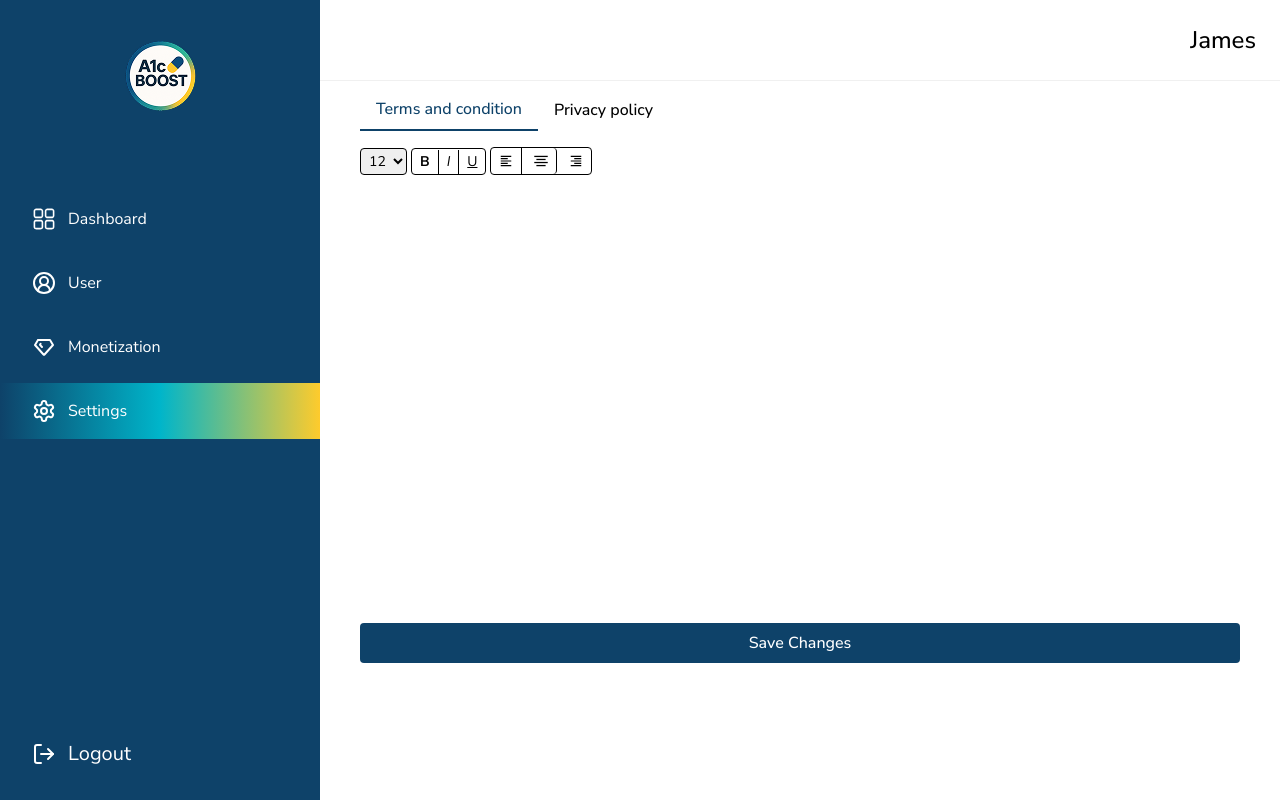
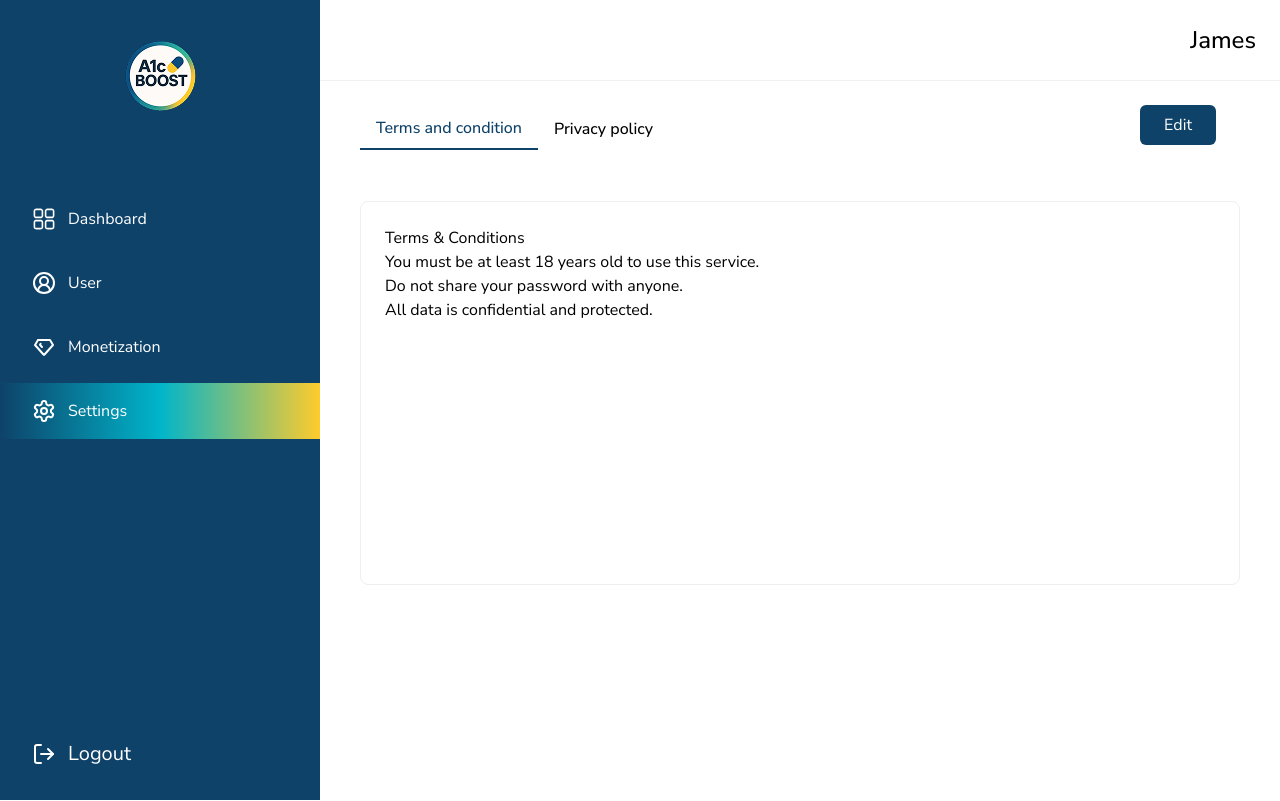
Before and after one commit to Sanjida-Khanam778/qbert-admin-dashboard, a React (Vite) app: page /settings in a window 1280 px wide. Built offline with nearby package versions, Linux system fonts and the light colour scheme; no server answers.

Commit message:
settings done

```diff
--- a/src/components/Settings/Settings.jsx
+++ b/src/components/Settings/Settings.jsx
@@ -2,102 +2,96 @@ import { useState, useEffect, useRef } from "react";
 import toast from "react-hot-toast";
 import { GrTextAlignCenter } from "react-icons/gr";
 import { MdFormatAlignLeft, MdFormatAlignRight } from "react-icons/md";
-import {
-  useGetPrivacyPolicyQuery,
-  useUpdatePrivacyPolicyMutation,
-  useGetTermsQuery,
-  useCreateTermsMutation,
-  useUpdateTermsMutation,
-} from "../../Api/authApi";
 
 export default function TextEditor() {
   const [activeTab, setActiveTab] = useState("terms");
-  const [termsId, setTermsId] = useState(null);
-  const [privacyId, setPrivacyId] = useState(null);
-  const {
-    data: privacyData,
-    isLoading: isPrivacyLoading,
-    refetch: refetchPrivacy,
-  } = useGetPrivacyPolicyQuery();
-  const {
-    data: termsData,
-    isLoading: isTermsLoading,
-    refetch: refetchTerms,
-  } = useGetTermsQuery();
-  const [updatePrivacyPolicy, { isLoading: isUpdatingPrivacy }] =
-    useUpdatePrivacyPolicyMutation();
-  const [createTerms, { isLoading: isCreatingTerms }] =
-    useCreateTermsMutation();
-  const [updateTerms, { isLoading: isUpdatingTerms }] =
-    useUpdateTermsMutation();
-  const refetchTimeout = useRef();
+  const [isEditing, setIsEditing] = useState(false);
+  // const [termsId, setTermsId] = useState(null);
+  // const [privacyId, setPrivacyId] = useState(null);
+  // const {
+  //   data: privacyData,
+  //   isLoading: isPrivacyLoading,
+  //   refetch: refetchPrivacy,
+  // } = useGetPrivacyPolicyQuery();
+  // const {
+  //   data: termsData,
+  //   isLoading: isTermsLoading,
+  //   refetch: refetchTerms,
+  // } = useGetTermsQuery();
+  // const [updatePrivacyPolicy, { isLoading: isUpdatingPrivacy }] =
+  //   useUpdatePrivacyPolicyMutation();
+  // const [createTerms, { isLoading: isCreatingTerms }] =
+  //   useCreateTermsMutation();
+  // const [updateTerms, { isLoading: isUpdatingTerms }] =
+  //   useUpdateTermsMutation();
+  // const refetchTimeout = useRef();
 
   // Set privacyId from API
-  useEffect(() => {
-    if (privacyData && privacyData.results && privacyData.results.length > 0) {
-      setPrivacyId(privacyData.results[0].id);
-    }
-  }, [privacyData]);
+  // useEffect(() => {
+  //   if (privacyData && privacyData.results && privacyData.results.length > 0) {
+  //     setPrivacyId(privacyData.results[0].id);
+  //   }
+  // }, [privacyData]);
 
   // Set termsId from API
-  useEffect(() => {
-    if (termsData && termsData.results && termsData.results.length > 0) {
-      setTermsId(termsData.results[0].id);
-    }
-  }, [termsData]);
+  // useEffect(() => {
+  //   if (termsData && termsData.results && termsData.results.length > 0) {
+  //     setTermsId(termsData.results[0].id);
+  //   }
+  // }, [termsData]);
 
   // Always sync the editor DOM with API data when tab is active
-  useEffect(() => {
-    const contentEditable = document.getElementById("editor-content");
-    if (
-      activeTab === "privacy" &&
-      privacyData &&
-      privacyData.results &&
-      privacyData.results.length > 0
-    ) {
-      const apiValue = privacyData.results[0].text || "";
-      if (contentEditable && apiValue !== contentEditable.innerHTML) {
-        contentEditable.innerHTML = apiValue;
-      }
-    } else if (
-      activeTab === "terms" &&
-      termsData &&
-      termsData.results &&
-      termsData.results.length > 0
-    ) {
-      const apiValue = termsData.results[0].text || "";
-      if (contentEditable && apiValue !== contentEditable.innerHTML) {
-        contentEditable.innerHTML = apiValue;
-      }
-    }
-  }, [privacyData, termsData, activeTab]);
+  // useEffect(() => {
+  //   const contentEditable = document.getElementById("editor-content");
+  //   if (
+  //     activeTab === "privacy" &&
+  //     privacyData &&
+  //     privacyData.results &&
+  //     privacyData.results.length > 0
+  //   ) {
+  //     const apiValue = privacyData.results[0].text || "";
+  //     if (contentEditable && apiValue !== contentEditable.innerHTML) {
+  //       contentEditable.innerHTML = apiValue;
+  //     }
+  //   } else if (
+  //     activeTab === "terms" &&
+  //     termsData &&
+  //     termsData.results &&
+  //     termsData.results.length > 0
+  //   ) {
+  //     const apiValue = termsData.results[0].text || "";
+  //     if (contentEditable && apiValue !== contentEditable.innerHTML) {
+  //       contentEditable.innerHTML = apiValue;
+  //     }
+  //   }
+  // }, [privacyData, termsData, activeTab]);
 
-  const getCurrentContent = () => {
-    if (
-      activeTab === "privacy" &&
-      privacyData &&
-      privacyData.results &&
-      privacyData.results.length > 0
-    ) {
-      return privacyData.results[0].text || "";
-    }
-    if (
-      activeTab === "terms" &&
-      termsData &&
-      termsData.results &&
-      termsData.results.length > 0
-    ) {
-      return termsData.results[0].text || "";
-    }
-    return "";
-  };
+  // const getCurrentContent = () => {
+  //   if (
+  //     activeTab === "privacy" &&
+  //     privacyData &&
+  //     privacyData.results &&
+  //     privacyData.results.length > 0
+  //   ) {
+  //     return privacyData.results[0].text || "";
+  //   }
+  //   if (
+  //     activeTab === "terms" &&
+  //     termsData &&
+  //     termsData.results &&
+  //     termsData.results.length > 0
+  //   ) {
+  //     return termsData.results[0].text || "";
+  //   }
+  //   return "";
+  // };
 
-  useEffect(() => {
-    const contentEditable = document.getElementById("editor-content");
-    if (contentEditable) {
-      contentEditable.innerHTML = getCurrentContent();
-    }
-  }, [activeTab, privacyData, termsData]);
+  // useEffect(() => {
+  //   const contentEditable = document.getElementById("editor-content");
+  //   if (contentEditable) {
+  //     contentEditable.innerHTML = getCurrentContent();
+  //   }
+  // }, [activeTab]);
 
   const handleTabChange = (tab) => {
     setActiveTab(tab);
@@ -110,43 +104,52 @@ export default function TextEditor() {
   const saveChanges = async () => {
     const contentEditable = document.getElementById("editor-content");
     let content = contentEditable ? contentEditable.innerHTML : "";
-    try {
-      if (activeTab === "privacy" && privacyId) {
-        await updatePrivacyPolicy({
-          id: privacyId,
-          data: { text: content },
-        }).unwrap();
-        toast.success("Privacy policy updated successfully!");
-        if (refetchTimeout.current) clearTimeout(refetchTimeout.current);
-        refetchTimeout.current = setTimeout(() => {
-          refetchPrivacy();
-        }, 1000);
-      } else if (activeTab === "terms") {
-        if (termsId) {
-          await updateTerms({ id: termsId, data: { text: content } }).unwrap();
-          toast.success("Terms and conditions updated successfully!");
-          if (refetchTimeout.current) clearTimeout(refetchTimeout.current);
-          refetchTimeout.current = setTimeout(() => {
-            refetchTerms();
-          }, 1000);
-        } else {
-          await createTerms({ text: content }).unwrap();
-          toast.success("Terms and conditions created successfully!");
-          if (refetchTimeout.current) clearTimeout(refetchTimeout.current);
-          refetchTimeout.current = setTimeout(() => {
-            refetchTerms();
-          }, 1000);
-        }
-      }
-    } catch (error) {
-      toast.error("Failed to save changes.");
-    }
+    setIsEditing(false);
+    // try {
+    //   if (activeTab === "privacy" && privacyId) {
+    //     await updatePrivacyPolicy({
+    //       id: privacyId,
+    //       data: { text: content },
+    //     }).unwrap();
+    //     toast.success("Privacy policy updated successfully!");
+    //     if (refetchTimeout.current) clearTimeout(refetchTimeout.current);
+    //     refetchTimeout.current = setTimeout(() => {
+    //       refetchPrivacy();
+    //     }, 1000);
+    //   } else if (activeTab === "terms") {
+    //     if (termsId) {
+    //       await updateTerms({ id: termsId, data: { text: content } }).unwrap();
+    //       toast.success("Terms and conditions updated successfully!");
+    //       if (refetchTimeout.current) clearTimeout(refetchTimeout.current);
+    //       refetchTimeout.current = setTimeout(() => {
+    //         refetchTerms();
+    //       }, 1000);
+    //     } else {
+    //       await createTerms({ text: content }).unwrap();
+    //       toast.success("Terms and conditions created successfully!");
+    //       if (refetchTimeout.current) clearTimeout(refetchTimeout.current);
+    //       refetchTimeout.current = setTimeout(() => {
+    //         refetchTerms();
+    //       }, 1000);
+    //     }
+    //   }
+    // } catch (error) {
+    //   toast.error("Failed to save changes.");
+    // }
   };
+  const handleEdit = () => {
+    setIsEditing(true);
+  };
+  // Dummy content for tabs
+  const dummyTerms = `<h2>Terms & Conditions</h2><ul><li>You must be at least 18 years old to use this service.</li><li>Do not share your password with anyone.</li><li>All data is confidential and protected.</li></ul>`;
+  const dummyPrivacy = `<h2>Privacy Policy</h2><p>Your data is stored securely and will not be shared with third parties. We use cookies to improve user experience.</p>`;
 
+  // Show dummy content if not editing and no API data
   return (
     <div className="h-[90vh] overflow-y-scroll bg-accent">
       <div className="w-11/12 h-[90vh] mx-auto mb-6">
         {/* Tabs */}
+        <div className="flex items-center justify-between">
           <div className="flex mt-2">
             <button
               className={`px-4 py-2 font-medium ${
@@ -169,27 +172,37 @@ export default function TextEditor() {
               Privacy policy
             </button>
           </div>
-
+          <div className="p-6">
+            <button
+              onClick={handleEdit}
+              className="p-2 px-6 bg-primary text-white rounded-md"
+            >
+              Edit
+            </button>
+          </div>
+        </div>
+        {isEditing && (
           <div className="flex items-center justify-start mt-4 rounded">
             {/* Font size */}
             <select
               defaultValue="3"
-            className="px-1 py-0.5 text-sm border border-borderGray rounded mr-1"
+              className="px-1 py-0.5 text-sm border-2 border-gray rounded mr-1"
               onChange={(e) => formatText("fontSize", e.target.value)}
             >
               <option value="1">10</option>
               <option value="2">11</option>
               <option value="3">12</option>
               <option value="4">14</option>
-            <option value="5">16</option>
-            <option value="6">17</option>
-            <option value="7">18</option>
+              <option value="5">15</option>
+              <option value="6">16</option>
+              <option value="7">17</option>
+              <option value="8">18</option>
             </select>
 
-          <div className="border border-borderGray rounded">
+            <div className="border-2 border-gray rounded">
               {/* Bold */}
               <button
-              className="px-2 py-0.5  text-sm font-bold border-r border-borderGray"
+                className="px-2 py-0.5  text-sm font-bold border-r-2 border-gray"
                 onClick={() => formatText("bold")}
               >
                 B
@@ -197,7 +210,7 @@ export default function TextEditor() {
 
               {/* Italic */}
               <button
-              className="px-2 py-0.5  italic text-sm border-r border-borderGray"
+                className="px-2 py-0.5  italic text-sm border-r-2 border-gray"
                 onClick={() => formatText("italic")}
               >
                 I
@@ -213,9 +226,9 @@ export default function TextEditor() {
             </div>
 
             {/* Text align group */}
-          <div className="flex space-x-1 border border-borderGray rounded ml-1">
+            <div className="flex space-x-1 border-2 border-gray rounded ml-1">
               <button
-              className="px-2 py-1.5  text-sm border-r border-borderGray"
+                className="px-2 py-1.5  text-sm border-r border-gray"
                 onClick={() => formatText("justifyLeft")}
               >
                 <span className="w-4">
@@ -224,7 +237,7 @@ export default function TextEditor() {
               </button>
 
               <button
-              className="px-2 py-1  rounded text-sm border-r border-borderGray"
+                className="px-2 py-1 text-sm border-r-2 border-gray"
                 onClick={() => formatText("justifyCenter")}
               >
                 <span className="w-4">
@@ -242,37 +255,29 @@ export default function TextEditor() {
               </button>
             </div>
           </div>
+        )}
 
         {/* Editable content area */}
         <div
           id="editor-content"
-          className="min-h-96 outline-none bg-white rounded-lg my-8"
-          contentEditable="true"
-          dangerouslySetInnerHTML={{ __html: getCurrentContent() }}
+          className="min-h-96 outline-none bg-white rounded-lg my-8 border border-gray p-6"
+          contentEditable={isEditing ? "true" : "false"}
+          dangerouslySetInnerHTML={{
+            __html: activeTab === "terms" ? dummyTerms : dummyPrivacy,
+          }}
         />
 
         {/* Save button */}
+        {isEditing && (
           <div className="bg-gray-50">
             <button
               className="w-full bg-primary mb-6 text-white font-medium py-2 px-4 rounded"
               onClick={saveChanges}
-            disabled={
-              isPrivacyLoading ||
-              isUpdatingPrivacy ||
-              isTermsLoading ||
-              isCreatingTerms ||
-              isUpdatingTerms
-            }
             >
-            {isPrivacyLoading ||
-            isUpdatingPrivacy ||
-            isTermsLoading ||
-            isCreatingTerms ||
-            isUpdatingTerms
-              ? "Saving..."
-              : "Save Changes"}
+              Save Changes
             </button>
           </div>
+        )}
       </div>
     </div>
   );
```
Lines whose indentation alone changed are shown as unchanged.
